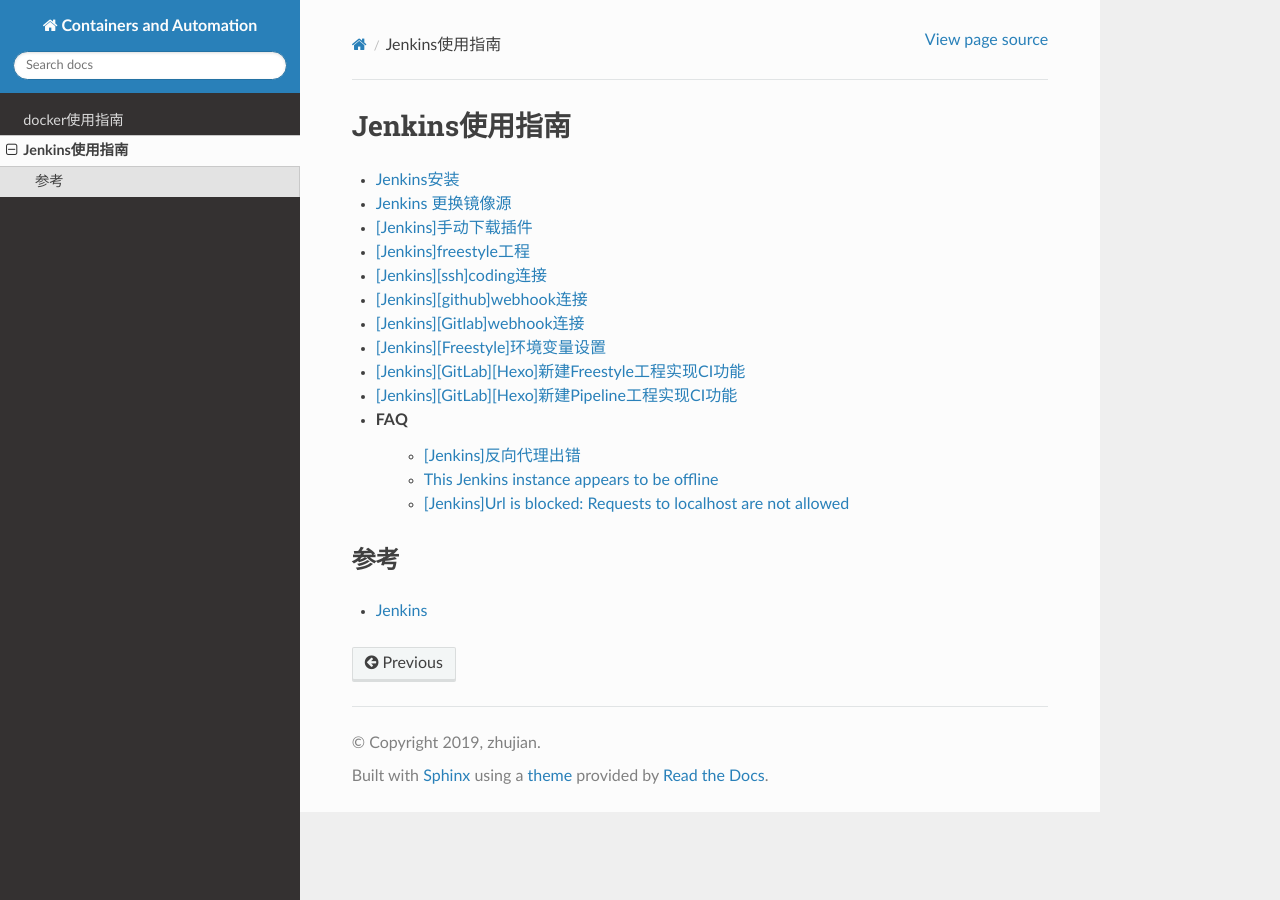
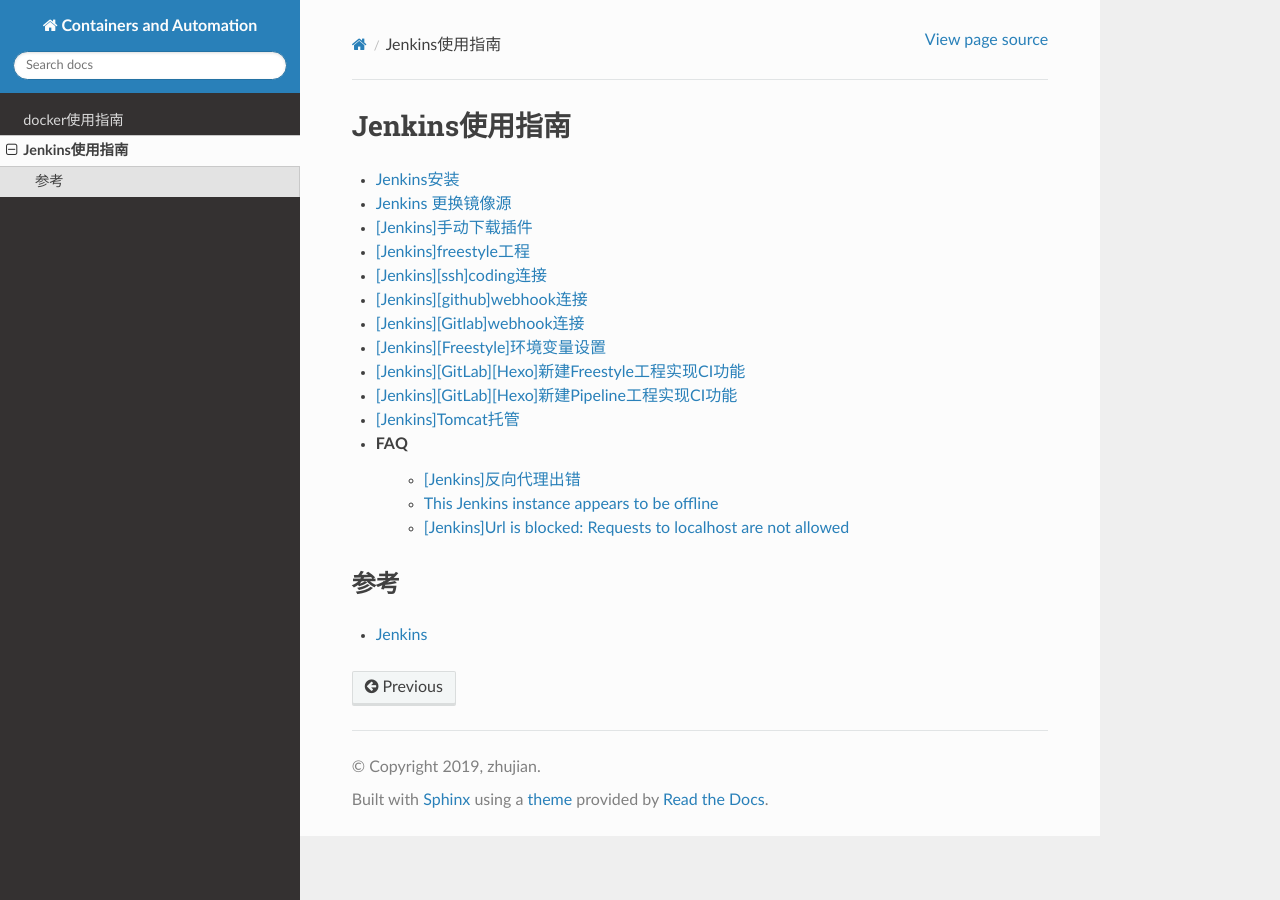
Before and after one commit to Document-Collection/Containerization-Automation, a Sphinx documentation site: the page built from docs/source/jenkins/index.rst, in a window 1280 px wide. Built offline with Sphinx 7.4.7 and the Read the Docs theme 2.0.0, drawn with Linux system fonts in a browser that asks for light colours; pages that are not in the unit, such as notebooks, are missing from menus.

Commit message:
docs(jenkins): tomcat托管

```diff
--- a/docs/source/jenkins/index.rst
+++ b/docs/source/jenkins/index.rst
@@ -21,6 +21,7 @@
 * `[Jenkins][Freestyle]环境变量设置`_
 * `[Jenkins][GitLab][Hexo]新建Freestyle工程实现CI功能`_
 * `[Jenkins][GitLab][Hexo]新建Pipeline工程实现CI功能`_
+* `[Jenkins]Tomcat托管`_
 
 * FAQ
     * `[Jenkins]反向代理出错`_
@@ -38,6 +39,7 @@
 .. _`[Jenkins][Freestyle]环境变量设置`: https://www.zhujian.tech/posts/f2f14bee.html
 .. _`[Jenkins][GitLab][Hexo]新建Freestyle工程实现CI功能`: https://www.zhujian.tech/posts/446d640.html
 .. _`[Jenkins][GitLab][Hexo]新建Pipeline工程实现CI功能`: https://www.zhujian.tech/posts/f80ec296.html
+.. _`[Jenkins]Tomcat托管`: https://www.zhujian.tech/posts/bc77c204.html
 
 
 
```
